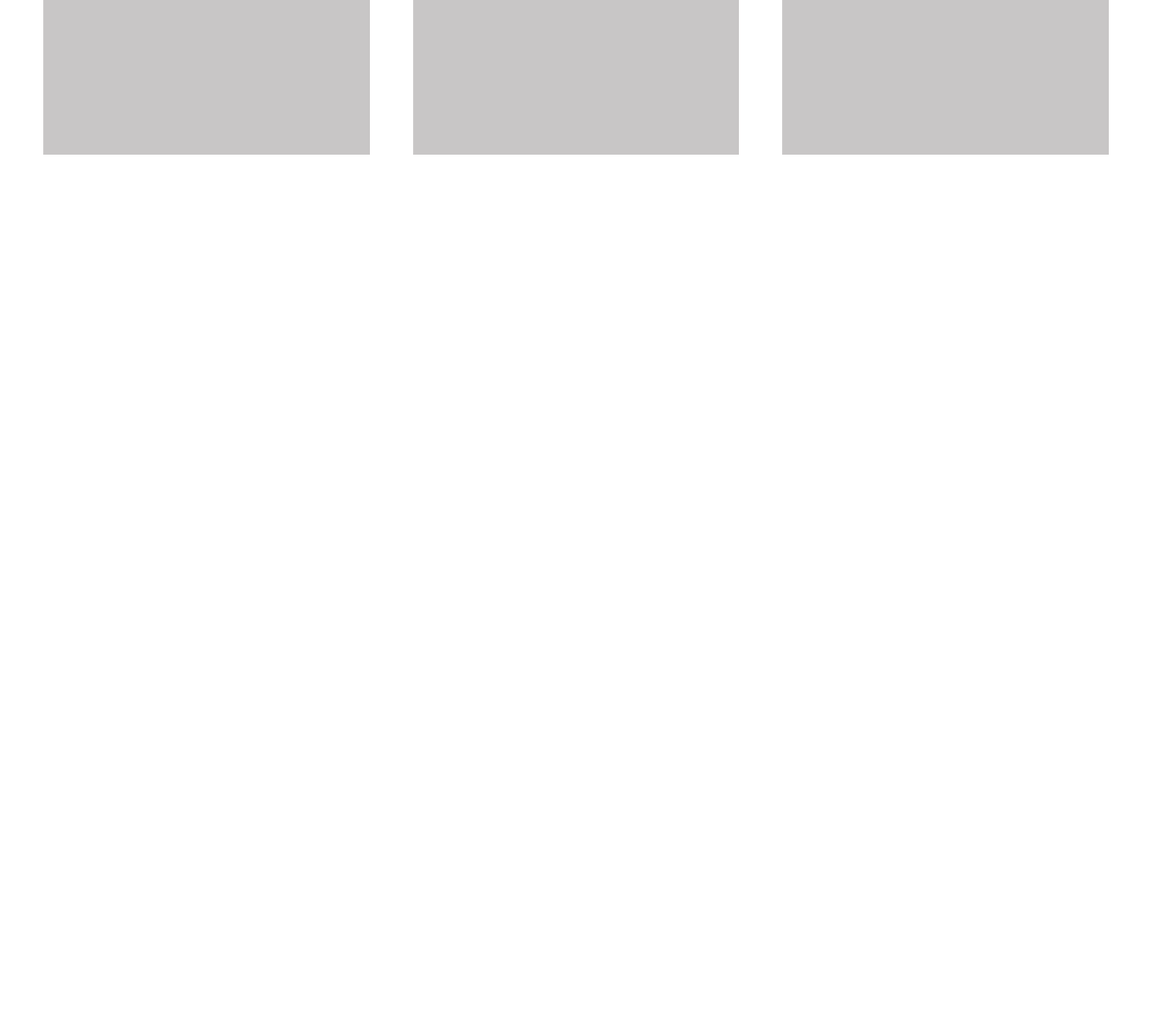
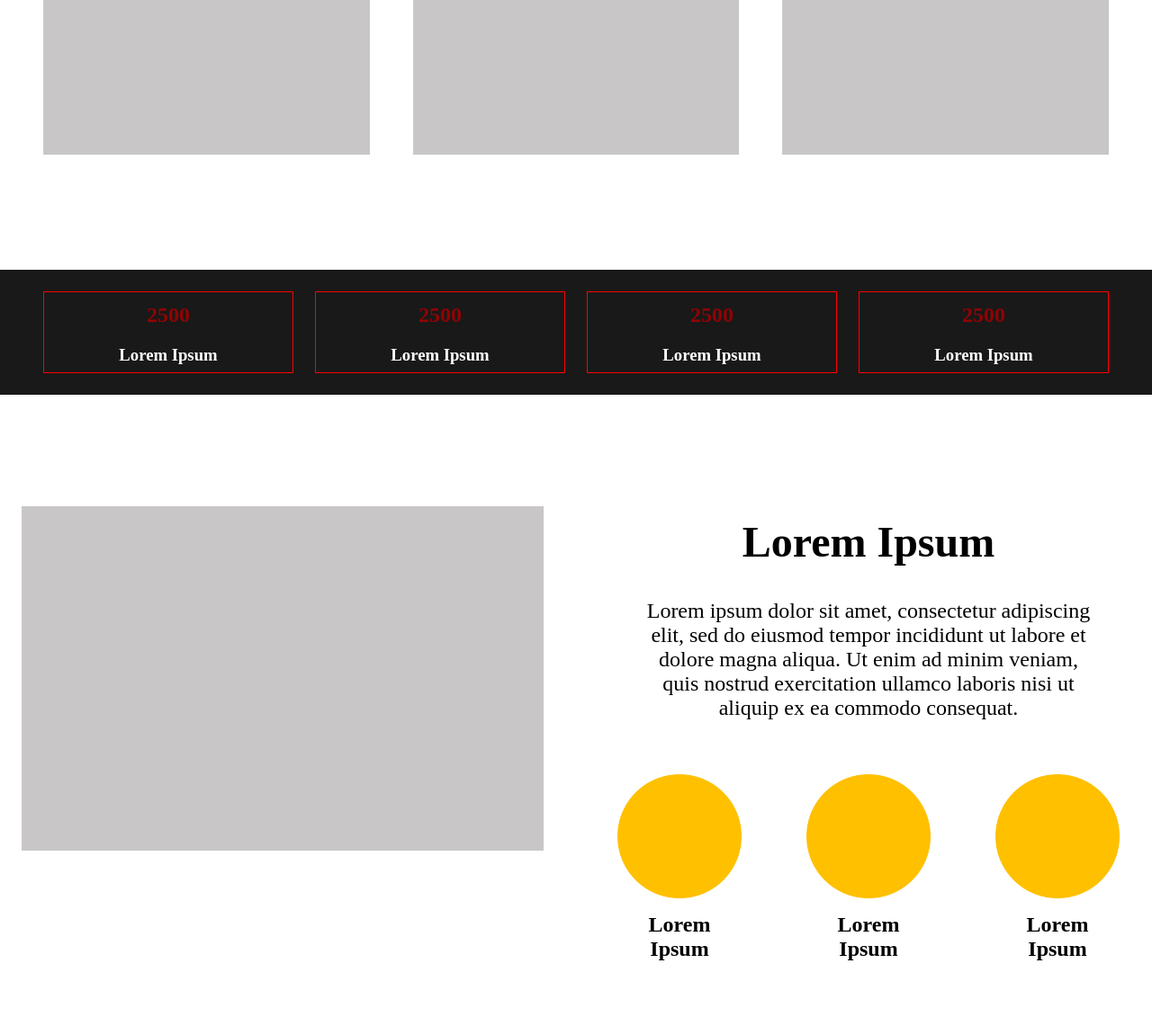
Before and after one commit to CoderTayrone/Display-Grid, a plain HTML site: page index.html in a window 1280 px wide. Shown: the part 1056-2197 px from the top of the page at 90% size. Before the commit the page ends 1356 px from the top, so only its background shows below. Drawn offline with Linux system fonts and the light colour scheme.

Commit message:
Display Grid

```diff
--- a/index.html
+++ b/index.html
@@ -40,6 +40,51 @@
             </div>
         </div>
     </section>
+    <section class="container_contador">
+        <div class="container_cont">
+            <div class="col_contador">
+                <h2>2500</h2>
+                <h3>Lorem Ipsum</h3>
+            </div>
+            <div class="col_contador">
+                <h2>2500</h2>
+                <h3>Lorem Ipsum</h3>
+            </div>
+            <div class="col_contador">
+                <h2>2500</h2>
+                <h3>Lorem Ipsum</h3>
+            </div>
+            <div class="col_contador">
+                <h2>2500</h2>
+                <h3>Lorem Ipsum</h3>
+            </div>
+        </div>
+    </section>
 
+    <section class="container_about">
+        <div class="col_img_about">
+            <img src="img/909x599.png" alt="">
+        </div>
+        <div class="col_content_about">
+            <h2 class="tittle_about">Lorem Ipsum</h2>
+            <p>Lorem ipsum dolor sit amet, consectetur adipiscing elit, sed do eiusmod tempor incididunt ut labore et dolore magna aliqua. Ut enim ad minim veniam,
+                quis nostrud exercitation ullamco laboris nisi ut aliquip ex ea commodo consequat.
+            </p>
+            <div class="cards_team_about">
+                <div class="card_team">
+                    <img src="img/circle.png" alt="">
+                    <h3>Lorem Ipsum</h3>
+                </div>
+                <div class="card_team">
+                    <img src="img/circle.png" alt="">
+                    <h3>Lorem Ipsum</h3>
+                </div>
+                <div class="card_team">
+                    <img src="img/circle.png" alt="">
+                    <h3>Lorem Ipsum</h3>
+                </div>
+            </div>
+        </div>
+    </section>
 </body>
 </html>
--- a/style.css
+++ b/style.css
@@ -39,11 +39,89 @@ nav a{
 .card_produto{
     text-align: center;
 }
+.container_contador{
+    background-color: rgba(0, 0, 0, 0.9);
+}
+.container_cont{
+    display: grid;
+    grid-template-columns: repeat(4, 1fr);
+    margin: 100px 24px;
+    padding: 24px;
+    gap: 24px;
+}
+.col_contador{
+    border: 1px solid red;
+    text-align: center;
+}
+.col_contador h2{
+    color: rgba(158, 1, 1, 0.9);
+    padding: 12px;
+}
+.col_contador h3{
+    color: white;
+    padding: 8px;
+}
 
+/* Container Sobre */
+.container_about{
+    display: grid;
+    grid-template-columns: 1fr 1fr;
+    gap: 20px;
+}
+.col_img_about{
+    text-align: center;
+    padding: 24px;
+}
+.cards_team_about{
+    display: grid;
+    grid-template-columns: repeat(3, 1fr);
+}
+.card_team{
+    margin: 24px 12px;
+    padding: 24px;
+    text-align: center;
+}
+.card_team h3{
+    text-align: center;
+    font-size: 1.5em;
+    padding: 12px;
+    margin-bottom: 12px;
+}
+.col_content_about h2{
+    font-size: 3em;
+    text-align: center;
+    margin: 24px;
+    padding: 12px;
+}
+
+.col_content_about p{
+    text-align: center;
+    font-size: 1.5em;
+    max-width: 80%;
+    margin: 12px auto;
+}
+
+
+/* Media */
 
 @media (max-width: 1200px){
     .cards_produtos{
         grid-template-columns: repeat(2, 1fr);
+        padding: 12px;
+    }
+    .container_cont{
+        grid-template-columns: repeat(2, 1fr);
+        padding: 12px;
+    }
+    .container_about{
+        grid-template-columns: 1fr;
+        padding: 12px;
+    }
+}
+
+@media (max-width: 900px){
+    .cards_team_about{
+        grid-template-columns: 1fr 1fr;
         padding: 12px;
     }
 }
@@ -57,7 +135,18 @@ nav a{
     nav a{
         margin-top: 12px;
     }
+    .logo h2{
+        margin-bottom: 12px;
+    }
     .cards_produtos{
         grid-template-columns: 1fr;
     }
+    .container_cont{
+        grid-template-columns: 1fr;
+        padding: 12px;
+    }
+    .cards_team_about{
+        grid-template-columns: 1fr;
+        padding: 12px;
+    }
 }
```
